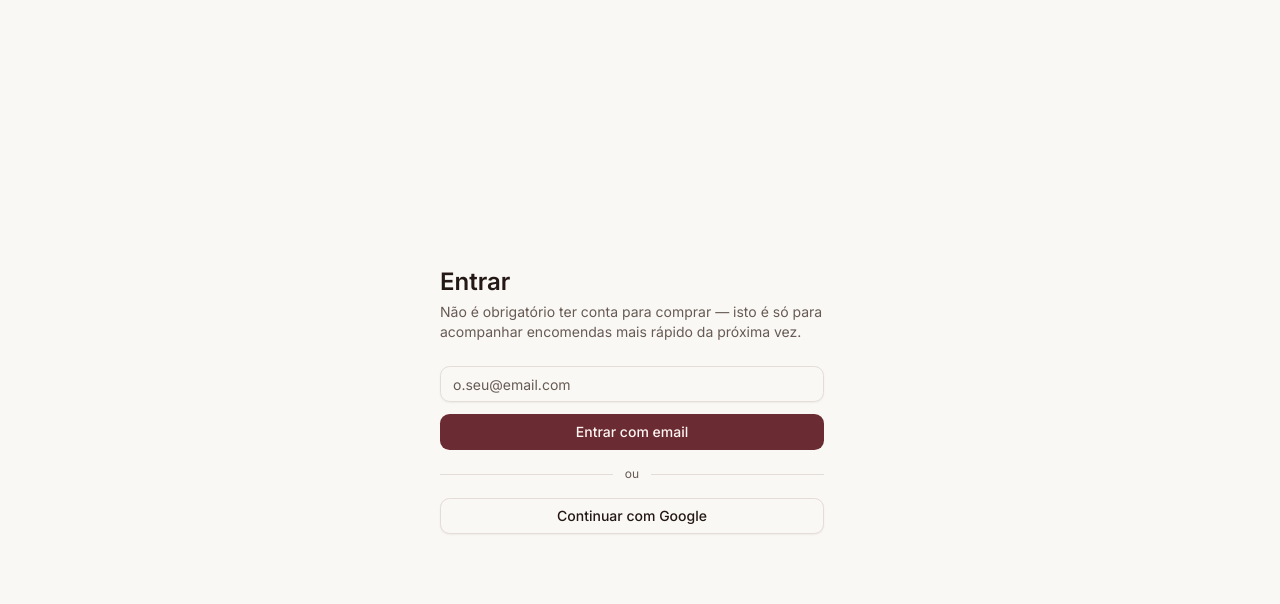
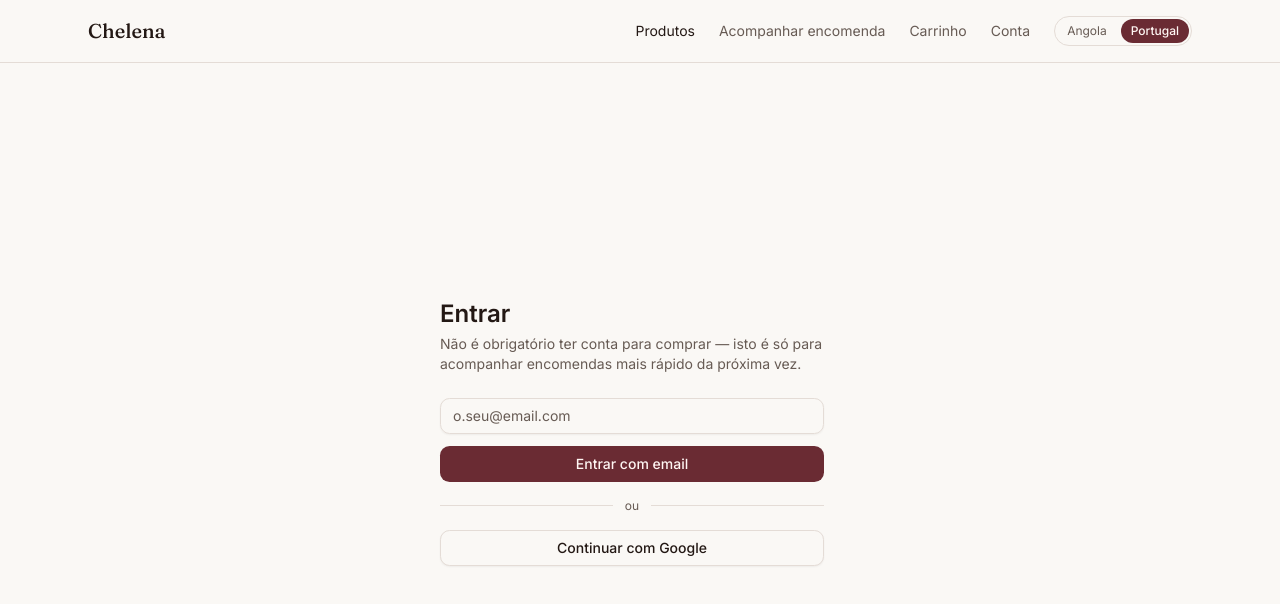
Before and after one commit to Autisync/chelena, a Next.js app: page /pt/account/login in a window 1280 px wide. Shown: the top 604 px of the page. Built offline with nearby package versions, Linux system fonts and the light colour scheme; no server answers.

Commit message:
Milestone 2: site header + country switcher (client island, ISR-safe)

```diff
--- a/app/(store)/[locale]/layout.tsx
+++ b/app/(store)/[locale]/layout.tsx
@@ -4,6 +4,7 @@ import { getMessages, setRequestLocale } from "next-intl/server";
 import { notFound } from "next/navigation";
 import { routing } from "@/i18n/routing";
 import { inter, fraunces } from "@/lib/fonts";
+import { SiteHeader } from "@/components/store/site-header";
 import "../../globals.css";
 
 export function generateStaticParams() {
@@ -32,7 +33,10 @@ export default async function LocaleLayout({
   return (
     <html lang={locale} className={`${inter.variable} ${fraunces.variable} h-full antialiased`}>
       <body className="min-h-full flex flex-col">
-        <NextIntlClientProvider messages={messages}>{children}</NextIntlClientProvider>
+        <NextIntlClientProvider messages={messages}>
+          <SiteHeader locale={locale} />
+          {children}
+        </NextIntlClientProvider>
       </body>
     </html>
   );
--- /dev/null
+++ b/components/store/country-switcher.tsx
@@ -0,0 +1,65 @@
+"use client";
+
+import { useSyncExternalStore } from "react";
+import { useRouter } from "next/navigation";
+import { useTranslations } from "next-intl";
+import { COUNTRY_COOKIE, isCountry, type Country } from "@/lib/country";
+
+function readCountryCookie(): Country {
+  const match = document.cookie.match(new RegExp(`(?:^|; )${COUNTRY_COOKIE}=([^;]+)`));
+  const value = match?.[1];
+  return isCountry(value) ? value : "PT";
+}
+
+// No native "cookie changed" event — this module is the sole writer, so it
+// notifies subscribers itself right after writing (see writeCountryCookie).
+const listeners = new Set<() => void>();
+
+function subscribe(callback: () => void) {
+  listeners.add(callback);
+  return () => listeners.delete(callback);
+}
+
+function writeCountryCookie(country: Country) {
+  document.cookie = `${COUNTRY_COOKIE}=${country}; path=/; max-age=${60 * 60 * 24 * 365}; samesite=lax`;
+  listeners.forEach((listener) => listener());
+}
+
+// Client component (not server) so reading the country cookie doesn't force
+// the whole route into dynamic rendering — the ISR home page and other
+// static/SSG storefront pages stay cacheable; only this small widget is
+// interactive. useSyncExternalStore (rather than useState+useEffect) is the
+// React-sanctioned way to read external mutable state like a cookie without
+// a hydration-mismatch flash. Cart-lock-to-country + confirm-on-switch (PRD)
+// lands once the cart exists (Milestone 2 cart work).
+export function CountrySwitcher() {
+  const router = useRouter();
+  const t = useTranslations("Country");
+  const current = useSyncExternalStore(subscribe, readCountryCookie, () => "PT" as Country);
+
+  function setCountry(country: Country) {
+    if (country === current) return;
+    writeCountryCookie(country);
+    router.refresh();
+  }
+
+  return (
+    <div className="flex items-center gap-1 rounded-full border border-border p-0.5 text-xs">
+      {(["AO", "PT"] as const).map((country) => (
+        <button
+          key={country}
+          type="button"
+          onClick={() => setCountry(country)}
+          aria-pressed={country === current}
+          className={
+            country === current
+              ? "rounded-full bg-primary px-2.5 py-1 font-medium text-primary-foreground"
+              : "rounded-full px-2.5 py-1 text-muted-foreground hover:text-foreground"
+          }
+        >
+          {t(country)}
+        </button>
+      ))}
+    </div>
+  );
+}
--- /dev/null
+++ b/components/store/site-header.tsx
@@ -0,0 +1,35 @@
+import Link from "next/link";
+import { getTranslations } from "next-intl/server";
+import { CountrySwitcher } from "@/components/store/country-switcher";
+
+// Stays a server component for the static nav labels (keeps the page
+// cacheable under ISR); the country-aware bit is isolated to the
+// CountrySwitcher client island — see its comment for why.
+export async function SiteHeader({ locale }: { locale: string }) {
+  const t = await getTranslations("Nav");
+
+  return (
+    <header className="border-b border-border">
+      <div className="mx-auto flex max-w-6xl items-center justify-between px-6 py-4">
+        <Link href={`/${locale}`} className="font-heading text-xl font-medium">
+          Chelena
+        </Link>
+        <nav className="flex items-center gap-6 text-sm">
+          <Link href={`/${locale}/products`} className="text-foreground hover:text-primary">
+            {t("products")}
+          </Link>
+          <Link href={`/${locale}/orders/track`} className="text-muted-foreground hover:text-foreground">
+            {t("trackOrder")}
+          </Link>
+          <Link href={`/${locale}/cart`} className="text-muted-foreground hover:text-foreground">
+            {t("cart")}
+          </Link>
+          <Link href={`/${locale}/account/login`} className="text-muted-foreground hover:text-foreground">
+            {t("account")}
+          </Link>
+          <CountrySwitcher />
+        </nav>
+      </div>
+    </header>
+  );
+}
```
Also changed, not shown: 1 other file (tests, documents, lock files or other folders).
